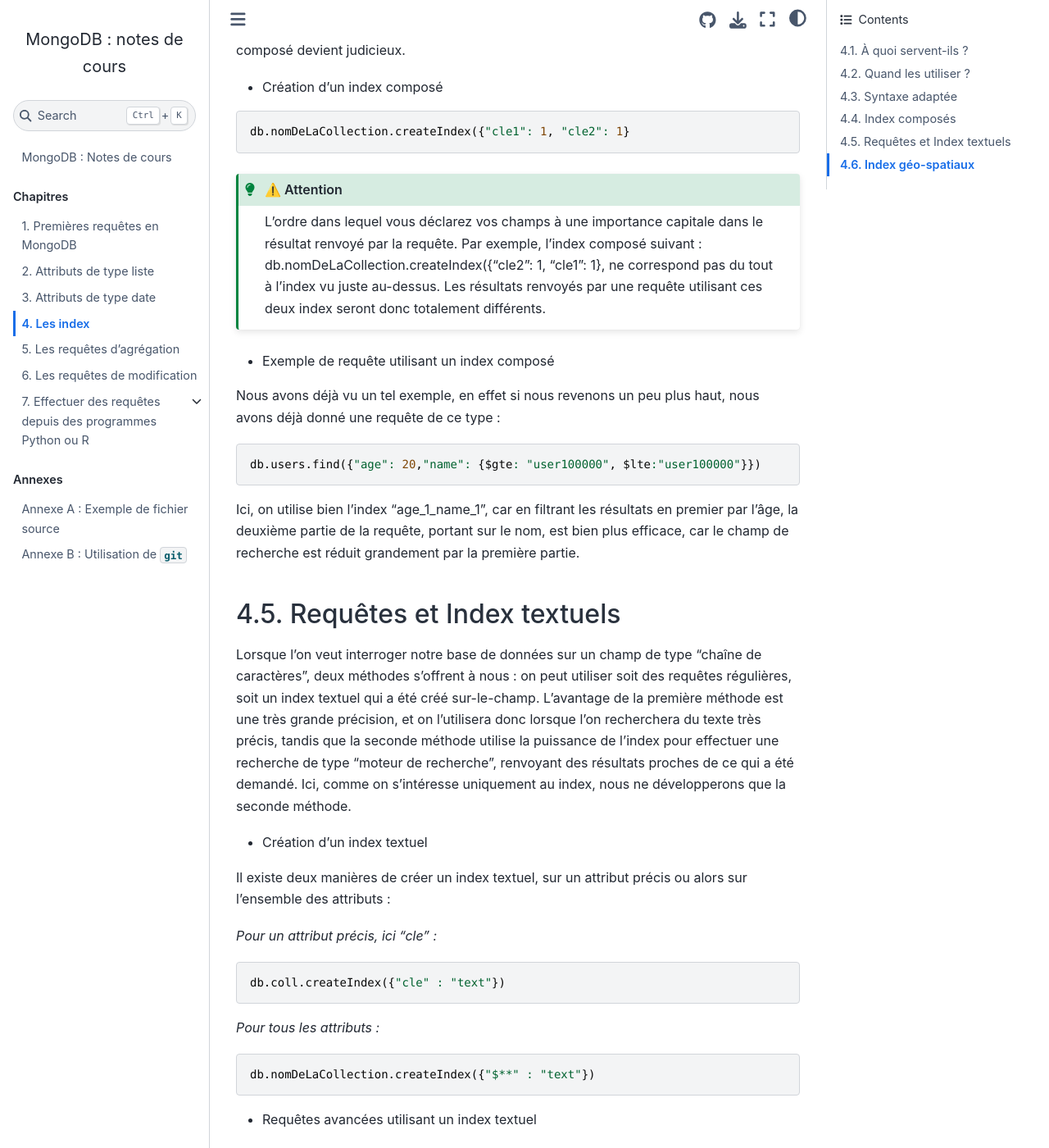
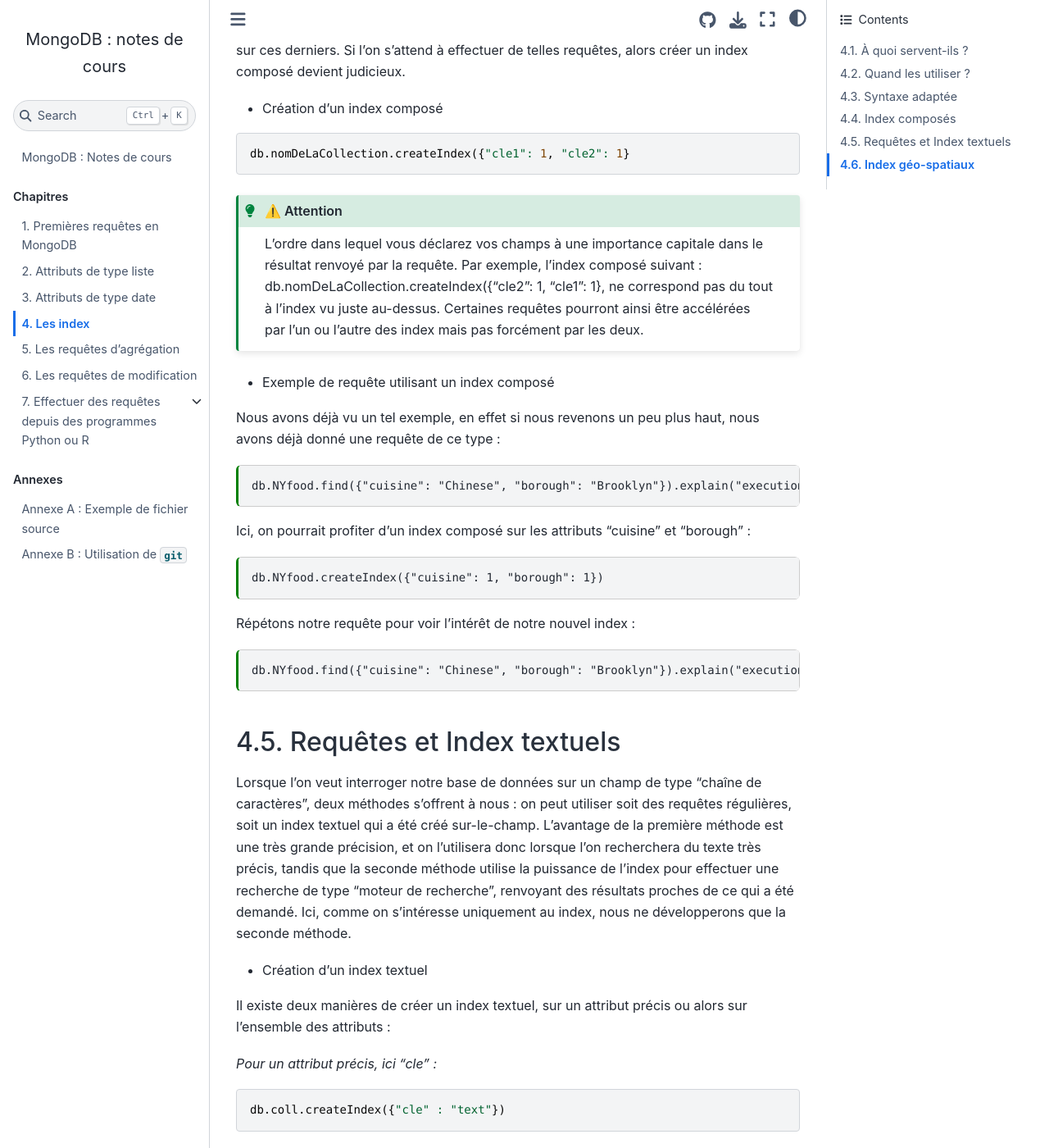
Before and after one commit to rtavenar/mongo_book, a Jupyter Book: the page built from content/04_index.md, in a window 1280 px wide and 1400 px high, scrolled down 3172 px. Shown: the whole window at 82% size. Built offline with Jupyter Book 1.0.4 settings and Sphinx 7.4.7 and the Sphinx Book theme 1.1.4, drawn with Linux system fonts in a browser that asks for light colours; some of the changed text lies outside the part shown.

Commit message:
Chapitre 4

````diff
--- a/content/04_index.md
+++ b/content/04_index.md
@@ -82,7 +82,7 @@
 
 Construire une requête mongoDB utilisant des index ne diffèrent pas d'une requête n'en utilisant pas, toutefois, certains opérateurs logiques bénéficient tout particulièrement de la présence d'un ou plusieurs index. Il est donc pertinent de construire des index si vous pensez utiliser ces opérateurs.
 
-_Exemple 1 : Opérateur égal (:, $eq)_
+_Exemple 1 : Opérateur égal (:, `$eq`)_
 
 ```{code-cell}
 db.NYfood.find({"cuisine": "Chinese", "borough": "Brooklyn"})
@@ -90,13 +90,13 @@
 
 On récupère les restaurants proposant de la cuisine chinoise dans le quartier de Brooklyn.
 
-_Exemple 2 : Opérateur infériorité/supériorité ($lt, $lte, $gt, $gte)_
+_Exemple 2 : Opérateur infériorité/supériorité (`$lt`, `$lte`, `$gt`, `$gte`)_
 
 ```{code-cell}
-db.users.find({"age": 20,"name": {$gte: "user100000", $lte:"user100000"}})
+db.NYfood.find({"name": {$gte: "C", $lt: "D"}})
 ```
 
-On récupère les utilisateurs de 20 ans et dont l'id est compris entre 10 000 et 100 000.
+On récupère les restaurant dont le nom est situé entre "C" et "D" dans l'ordre lexicographique.
 
 _Exemple 3 : différence d'exécution avec et sans index_
 
@@ -133,18 +133,28 @@
 L'ordre dans lequel vous déclarez vos champs à une importance capitale dans le résultat renvoyé par la requête.
 Par exemple, l'index composé suivant : db.nomDeLaCollection.createIndex({"cle2": 1, "cle1": 1}, ne correspond pas du tout
 à l'index vu juste au-dessus.
-Les résultats renvoyés par une requête utilisant ces deux index seront donc totalement différents.
+Certaines requêtes pourront ainsi être accélérées par l'un ou l'autre des index mais pas forcément par les deux.
 ```
 
 * Exemple de requête utilisant un index composé
 
 Nous avons déjà vu un tel exemple, en effet si nous revenons un peu plus haut, nous avons déjà donné une requête de ce type :
 
-```javascript
-db.users.find({"age": 20,"name": {$gte: "user100000", $lte:"user100000"}})
+```{code-cell}
+db.NYfood.find({"cuisine": "Chinese", "borough": "Brooklyn"}).explain("executionStats")
 ```
 
-Ici, on utilise bien l'index "age_1_name_1", car en filtrant les résultats en premier par l'âge, la deuxième partie de la requête, portant sur le nom, est bien plus efficace, car le champ de recherche est réduit grandement par la première partie.
+Ici, on pourrait profiter  d'un index composé sur les attributs "cuisine" et "borough" :
+
+```{code-cell}
+db.NYfood.createIndex({"cuisine": 1, "borough": 1})
+```
+
+Répétons notre requête pour voir l'intérêt de notre nouvel index :
+
+```{code-cell}
+db.NYfood.find({"cuisine": "Chinese", "borough": "Brooklyn"}).explain("executionStats")
+```
 
 ## Requêtes et Index textuels
 
@@ -175,7 +185,7 @@
 db.nomDeLaCollection.find({$text : {$search : "ma requête"}})
 ```
 
-On remarque plusieurs choses : tout d'abord, il n'est pas nécessaire de préciser le ou les champ sur lequel on veut effectuer la recherche. Ce type de requête n'était possible que sur les champs avec un index textuel, c'est sur ces derniers que le langage va requêter (c'est le sens du "$text"). Ensuite, on remarque la présence de "$search", nécessaire pour ce type de requête.
+On remarque plusieurs choses : tout d'abord, il n'est pas nécessaire de préciser le ou les champ sur lequel on veut effectuer la recherche. Ce type de requête n'était possible que sur les champs avec un index textuel, c'est sur ces derniers que le langage va requêter (c'est le sens du `"$text"`). Ensuite, on remarque la présence de `"$search"`, nécessaire pour ce type de requête.
 
 Par défaut, lorsque l’on effectue une requête contenant plusieurs termes, un OU logique est effectué : les résultats retournés sont ceux qui contiennent au moins l’un des termes. On peut également effectuer une requête impliquant une expression exacte, qui sera encadrée de guillemets échappés par un caractère "\" :
 
@@ -189,7 +199,7 @@
 db.nomDeLaCollection.find({$text : {$search : "ma requête -exemple"}})
 ```
 
-Enfin, on peut classer les documents par pertinence par rapport à notre requête, en utilisant le score td-idf (plus d'informations disponibles ici : https://fr.wikipedia.org/wiki/TF-IDF) :
+Enfin, on peut classer les documents par pertinence par rapport à notre requête, en utilisant le score td-idf (plus d'informations disponibles [ici](https://fr.wikipedia.org/wiki/TF-IDF) :
 
 ```javascript
 db.nomDeLaCollection.find({$text: {$search: "ma requête"}},{"score": {$meta: "textScore"}}).sort({score: {$meta: "textScore"}})
@@ -234,8 +244,12 @@
 _Exemple 1 :_
 ```{code-cell}
 var CrownHeights= {"type": "Point", "coordinates": [-73.923, 40.676]}
+```
+
+```{code-cell}
 db.NYfood.find({"address.loc" : {$near: {$geometry: CrownHeights}}})
 ```
+
 Si l'on veut trouver les éléments inclus dans un polygone la variable sera de type "Polygon" et aura plusieurs couples de coordonnées.
 Pour avoir un polygone fermé, il faudra veiller à ce que les dernières coordonnées soient égales aux premières.
 
@@ -256,5 +270,8 @@
                                                     [-73.9829300, 40.7321400],
                                                     [-73.9829300, 40.7264100],
                                                     [-73.9917900, 40.7264100]]]}
+```
+
+```{code-cell}
 db.NYfood.find({"address.loc": {$within : {$geometry : eastVillage}}})
 ```
````
